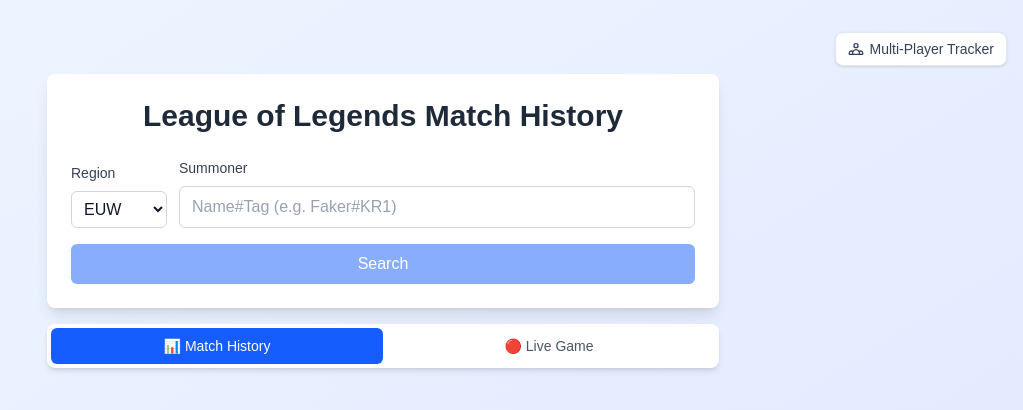
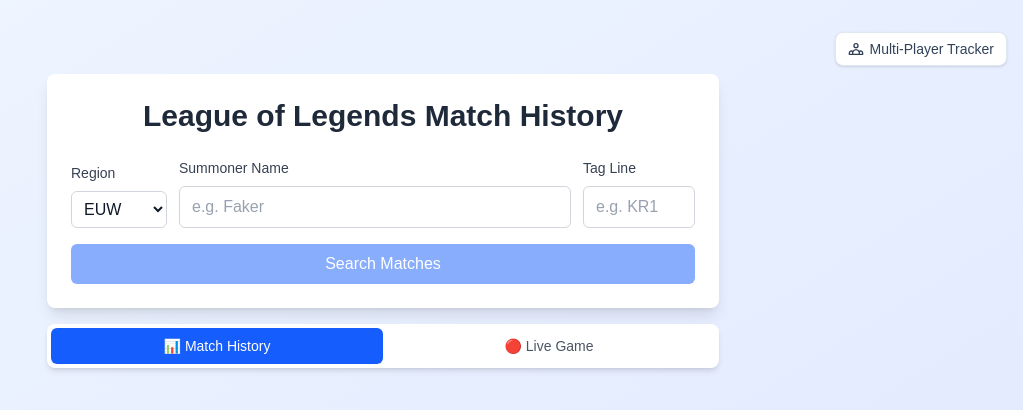
Before and after one commit to CelestialOwl/lol_setup, a Next.js app in the folder client/: page / in a window 1280 px wide. Shown: the top 410 px of the page, without its empty margins (257-1280 px from the left). Built offline with nearby package versions, Linux system fonts and the light colour scheme.

Commit message:
fixed the e2e testing and updated the golangci config

```diff
--- a/client/src/components/SearchComponent.tsx
+++ b/client/src/components/SearchComponent.tsx
@@ -9,29 +9,16 @@
 }
 
 export default function SearchComponent({ onSearch, loading }: SearchComponentProps) {
-  const [searchInput, setSearchInput] = useState('');
+  const [gameName, setGameName] = useState('');
+  const [tagLine, setTagLine] = useState('');
   const [region, setRegion] = useState('euw1');
 
   const handleSubmit = (e: React.FormEvent) => {
     e.preventDefault();
-    const trimmed = searchInput.trim();
-    if (!trimmed) return;
-
-    let gameName: string;
-    let tagLine: string;
-
-    if (trimmed.includes('#')) {
-      const parts = trimmed.split('#');
-      gameName = parts[0].trim();
-      tagLine = parts.slice(1).join('#').trim();
-    } else {
-      gameName = trimmed;
-      tagLine = region === 'euw1' ? 'EUW' : region === 'na1' ? 'NA1' : region.toUpperCase();
-    }
-
-    if (gameName && tagLine) {
-      onSearch({ gameName, tagLine, region });
-    }
+    const trimmedName = gameName.trim();
+    const trimmedTag = tagLine.trim();
+    if (!trimmedName || !trimmedTag) return;
+    onSearch({ gameName: trimmedName, tagLine: trimmedTag, region });
   };
 
   const regions = [
@@ -57,7 +44,7 @@
 
       <form onSubmit={handleSubmit} className="space-y-4">
         <div className="flex gap-3 items-end">
-                    <div className="w-24">
+          <div className="w-24">
             <label htmlFor="region" className="block text-sm font-medium text-gray-700 dark:text-slate-300 mb-2">
               Region
             </label>
@@ -76,15 +63,29 @@
             </select>
           </div>
           <div className="flex-1">
-            <label htmlFor="searchInput" className="block text-sm font-medium text-gray-700 dark:text-slate-300 mb-2">
-              Summoner
+            <label htmlFor="gameName" className="block text-sm font-medium text-gray-700 dark:text-slate-300 mb-2">
+              Summoner Name
             </label>
             <input
               type="text"
-              id="searchInput"
-              value={searchInput}
-              onChange={(e) => setSearchInput(e.target.value)}
-              placeholder="Name#Tag (e.g. Faker#KR1)"
+              id="gameName"
+              value={gameName}
+              onChange={(e) => setGameName(e.target.value)}
+              placeholder="e.g. Faker"
+              className="w-full px-3 py-2 border border-gray-300 dark:border-slate-600 rounded-md bg-white dark:bg-slate-800 text-gray-900 dark:text-slate-100 placeholder-gray-400 dark:placeholder-slate-500 focus:outline-none focus:ring-2 focus:ring-blue-500 focus:border-transparent"
+              disabled={loading}
+            />
+          </div>
+          <div className="w-28">
+            <label htmlFor="tagLine" className="block text-sm font-medium text-gray-700 dark:text-slate-300 mb-2">
+              Tag Line
+            </label>
+            <input
+              type="text"
+              id="tagLine"
+              value={tagLine}
+              onChange={(e) => setTagLine(e.target.value)}
+              placeholder="e.g. KR1"
               className="w-full px-3 py-2 border border-gray-300 dark:border-slate-600 rounded-md bg-white dark:bg-slate-800 text-gray-900 dark:text-slate-100 placeholder-gray-400 dark:placeholder-slate-500 focus:outline-none focus:ring-2 focus:ring-blue-500 focus:border-transparent"
               disabled={loading}
             />
@@ -93,7 +94,7 @@
 
         <button
           type="submit"
-          disabled={loading || !searchInput.trim()}
+          disabled={loading || !gameName.trim() || !tagLine.trim()}
           className="w-full bg-blue-600 text-white py-2 px-4 rounded-md hover:bg-blue-700 focus:outline-none focus:ring-2 focus:ring-blue-500 focus:ring-offset-2 disabled:opacity-50 disabled:cursor-not-allowed transition-colors"
         >
           {loading ? (
@@ -102,7 +103,7 @@
               Searching...
             </div>
           ) : (
-            'Search'
+            'Search Matches'
           )}
         </button>
       </form>
```
Also changed, not shown: 2 other files (tests, documents, lock files or other folders).
